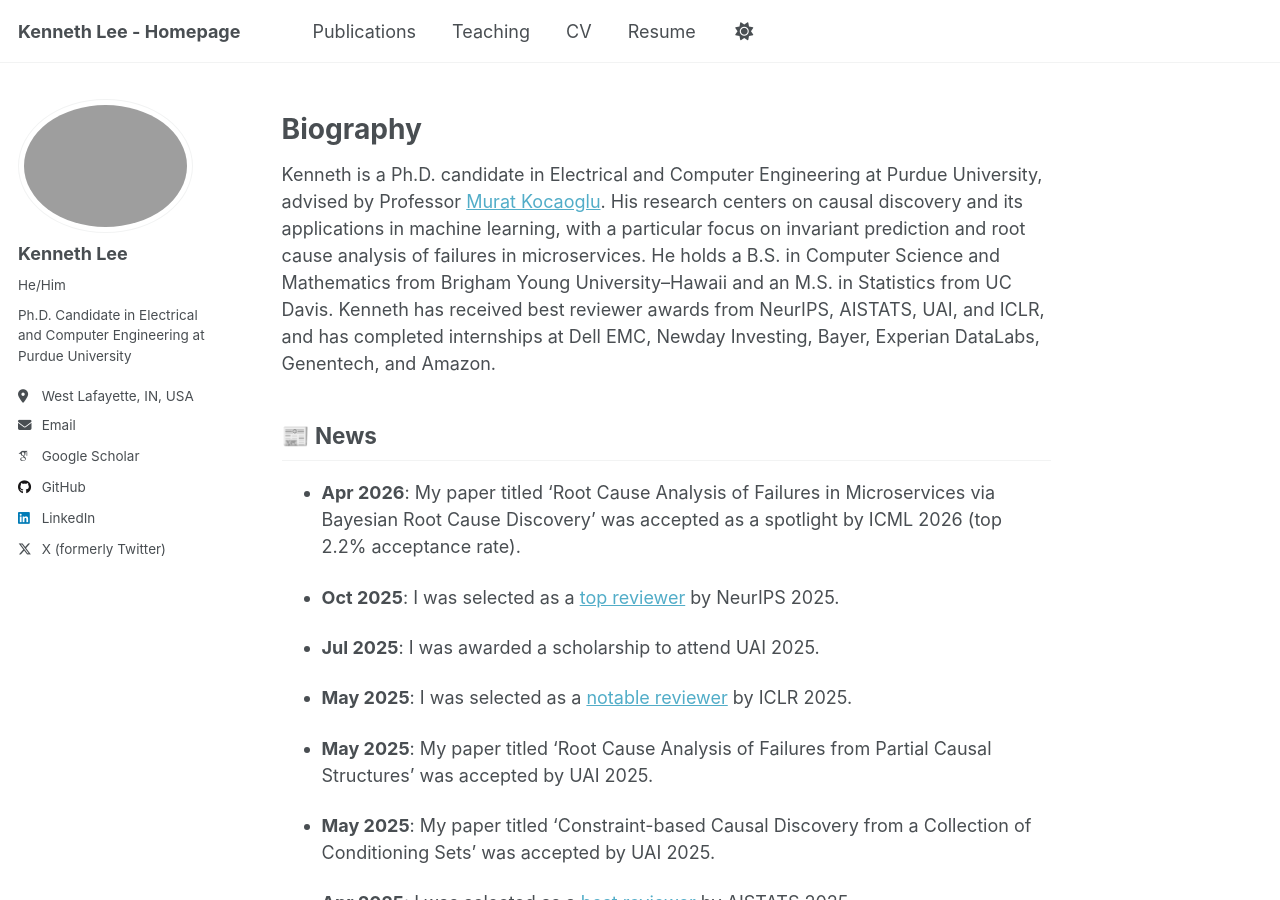
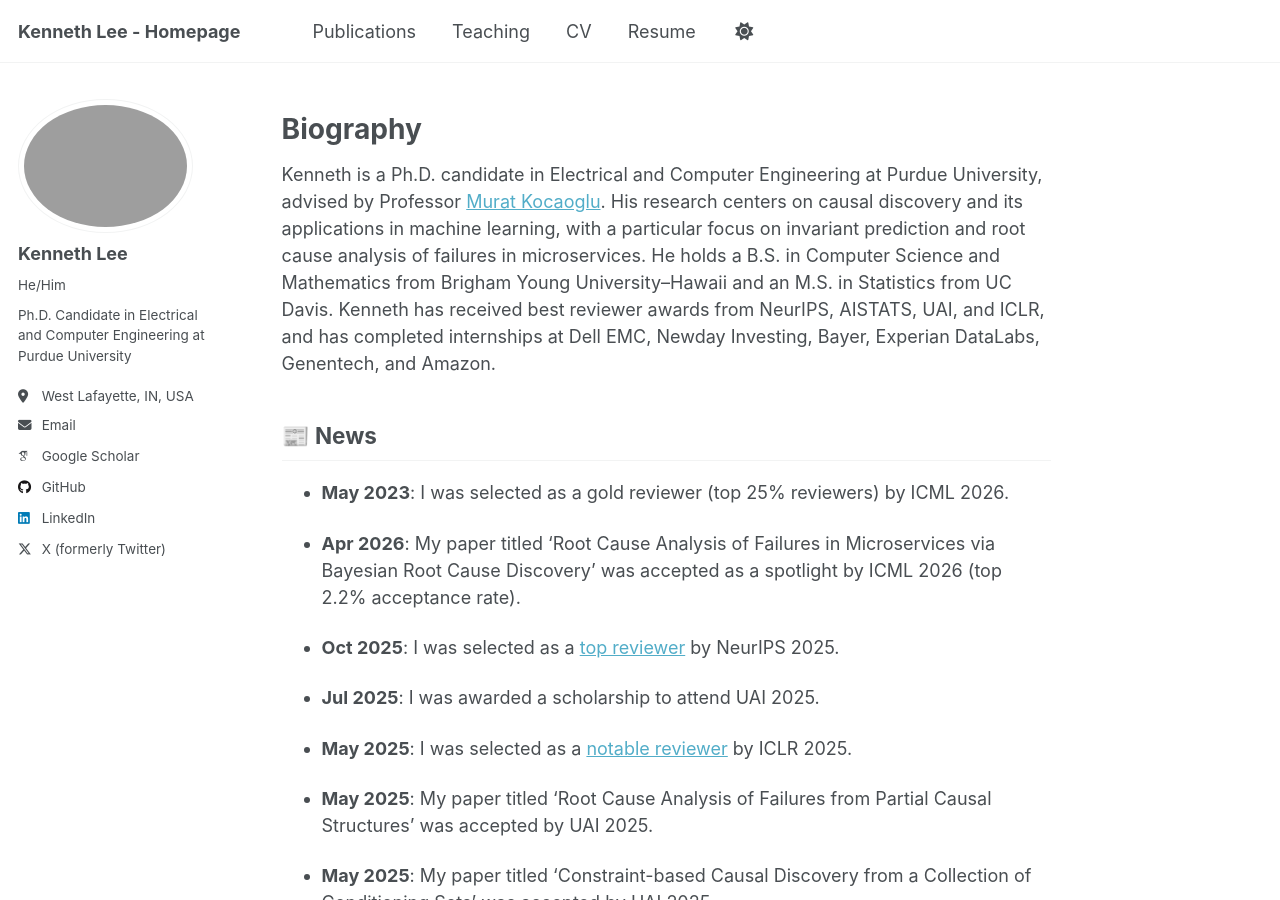
Before and after one commit to kenneth-lee-ch/kenneth-lee-ch.github.io, a Jekyll site: the page built from _pages/about.md, in a window 1280 px wide and 900 px high. Built offline with Jekyll 4.4.1, drawn with Linux system fonts in a browser that asks for light colours; some web fonts are replaced.

Commit message:
update news

```diff
--- a/_data/news.yml
+++ b/_data/news.yml
@@ -1,3 +1,5 @@
+- date: 2023-05-14
+  description: "I was selected as a gold reviewer (top 25% reviewers) by ICML 2026."
 - date: 2026-04-30
   description: "My paper titled 'Root Cause Analysis of Failures in Microservices via Bayesian Root Cause Discovery' was accepted as a spotlight by ICML 2026 (top 2.2% acceptance rate)."
 - date: 2025-10-17
```
